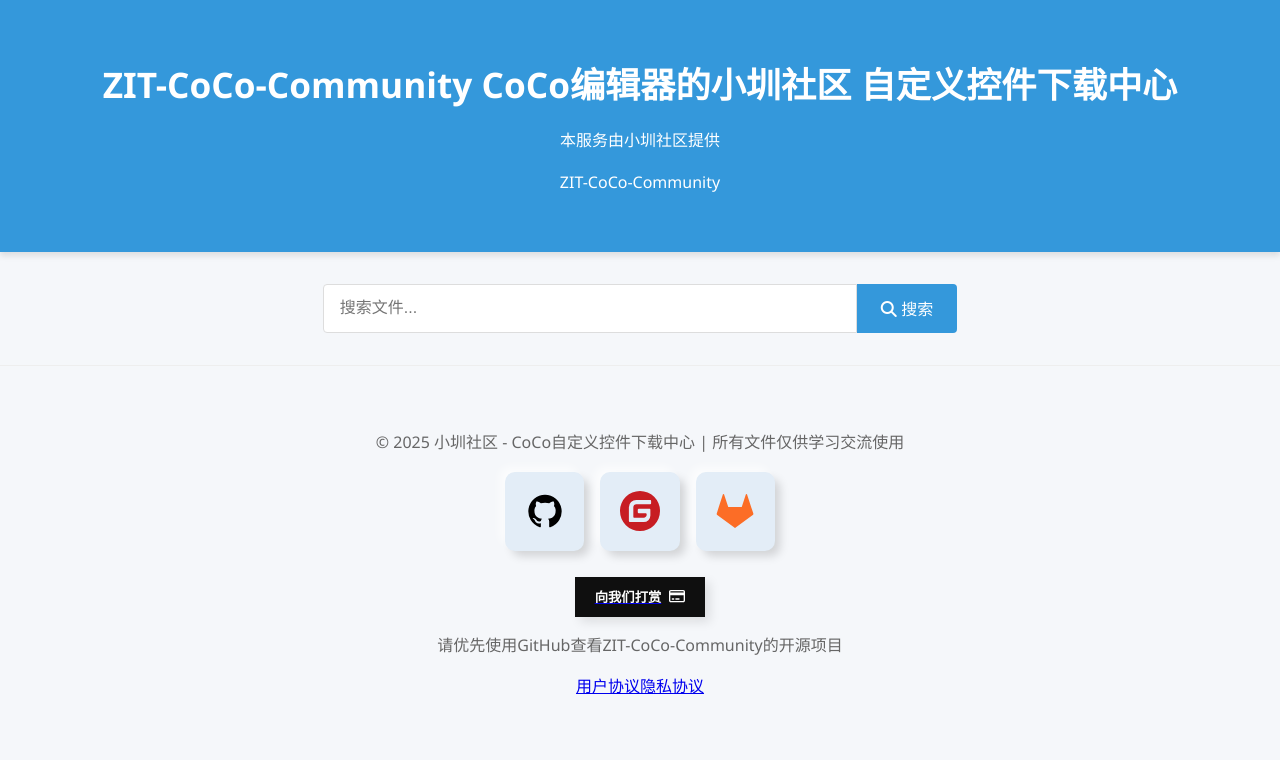
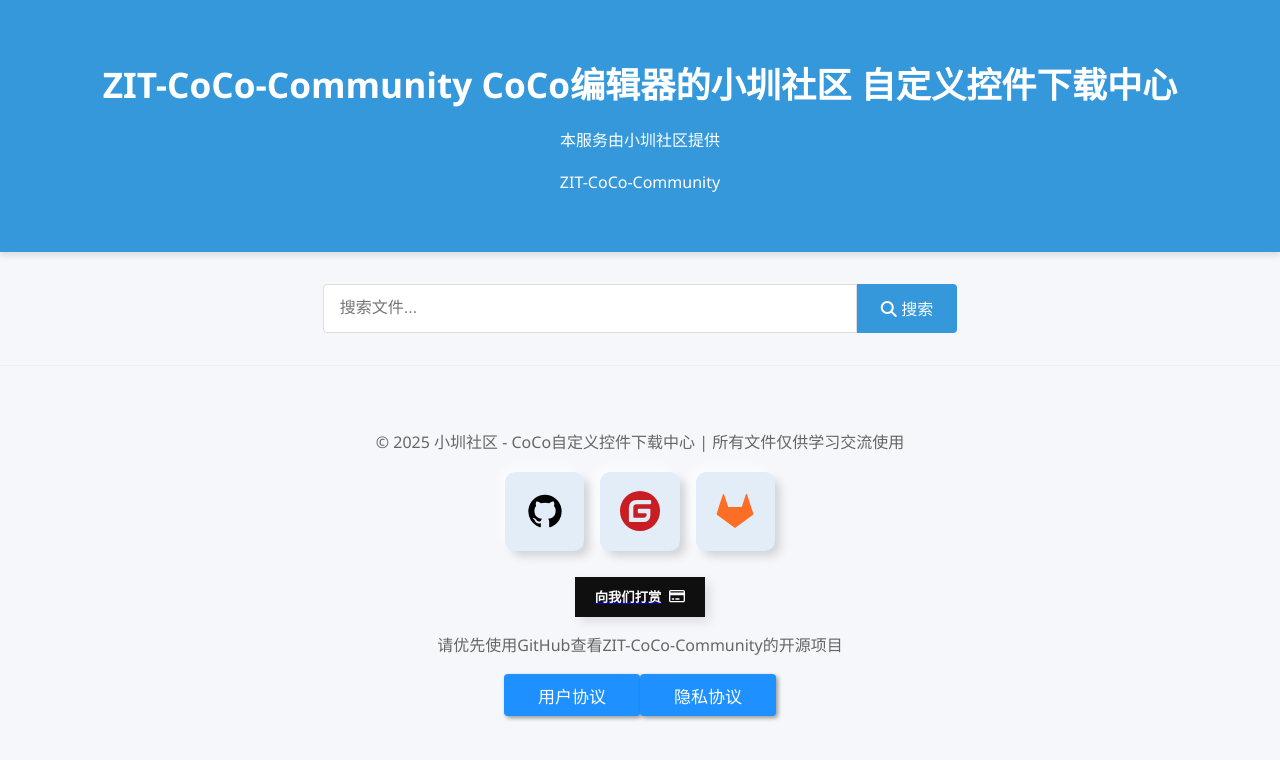
Before and after one commit to zitzhen/CoCo-Community-Control, a Vue app: page / in a window 1280 px wide. Shown: the top 760 px of the page. Built offline with nearby package versions, Linux system fonts and the light colour scheme.

Commit message:
更换「用户协议」与「隐私政策」的按钮图标

```diff
--- a/src/components/Bottom.vue
+++ b/src/components/Bottom.vue
@@ -36,8 +36,8 @@
           </a>
           </div>
             <p>请优先使用GitHub查看ZIT-CoCo-Community的开源项目</p>
-            <a href="agreement/useragreement/">用户协议</a>
-            <a href="agreement/privacypolicy/">隐私协议</a>
+            <a href="agreement/useragreement/"><button class="button-book">用户协议</button></a>
+            <a href="agreement/privacypolicy/"><button class="button-book">隐私协议</button></a>
                 </div>
             </footer>
 </template>
@@ -152,4 +152,24 @@
             width: 70%;
         }
     }
+
+    /*协议/**/
+        .button-book {
+        font-size: 17px;
+        padding: 0.5em 2em;
+        border: transparent;
+        box-shadow: 2px 2px 4px rgba(0,0,0,0.4);
+        background: dodgerblue;
+        color: white;
+        border-radius: 4px;
+    }
+
+    .button-book:hover {
+        background: rgb(2,0,36);
+        background: linear-gradient(90deg, rgba(30,144,255,1) 0%, rgba(0,212,255,1) 100%);
+    }
+
+    .button-book:active {
+        transform: translate(0em, 0.2em);
+    }
 </style>
```
